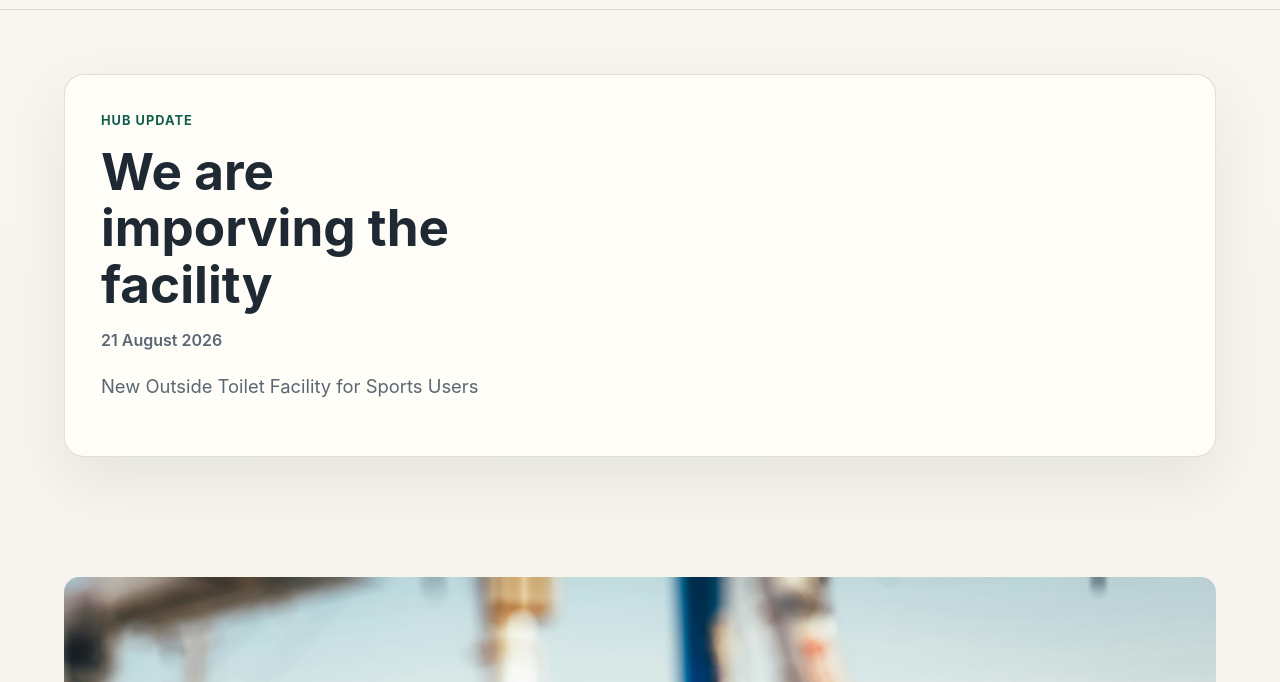
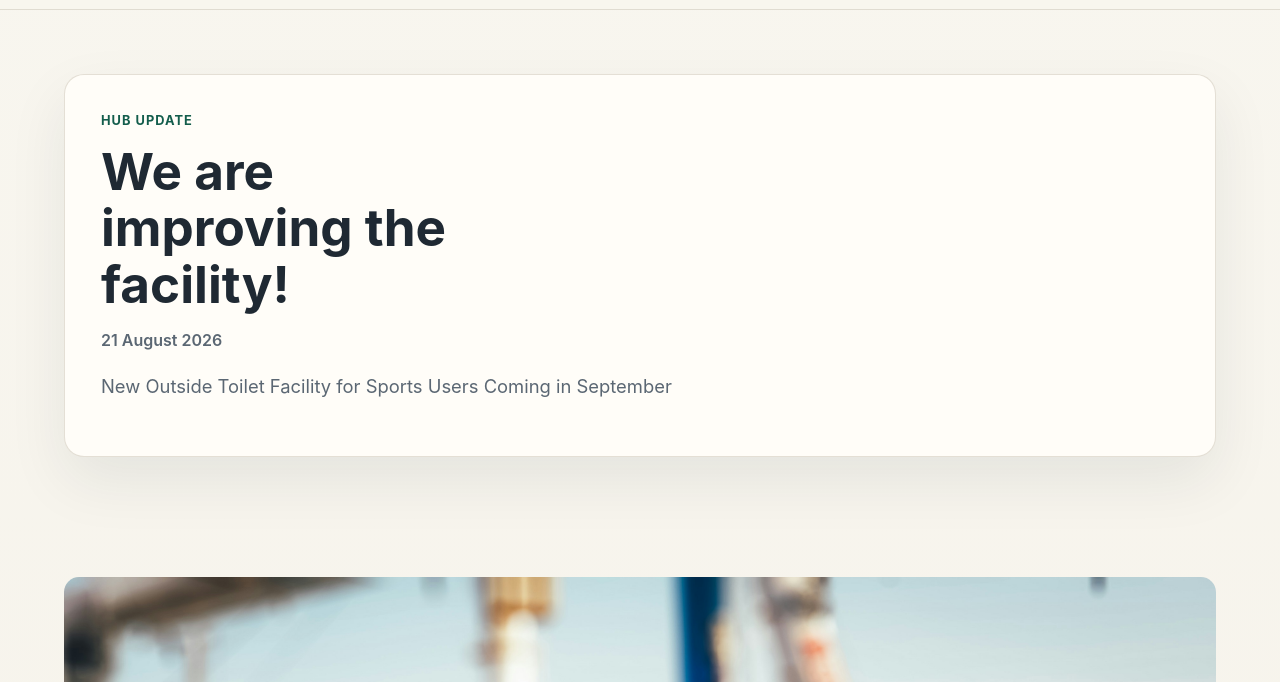
Before and after one commit to drmarkoconnor/fbh, an Eleventy site: page site-v2/src/content/updates/we-are-imporving-the-facility.md in a window 1280 px wide. Shown: the part 118-800 px from the top of the page. Built offline with nearby package versions, Linux system fonts and the light colour scheme; Eleventy itself is replaced by a stand-in of ours; files that its build step writes are made by us from their sources.

Commit message:
Update Updates “we-are-imporving-the-facility”

```diff
--- a/site-v2/src/content/updates/we-are-imporving-the-facility.md
+++ b/site-v2/src/content/updates/we-are-imporving-the-facility.md
@@ -1,6 +1,6 @@
 ---
-title: We are imporving the facility
-summary: New Outside Toilet Facility for Sports Users
+title: We are improving the facility!
+summary: New Outside Toilet Facility for Sports Users Coming in September
 date: 2026-08-21
 image: /assets/images/uploads/umit-yildirim-9ob46apmbc4-unsplash.jpg
 ---
```
